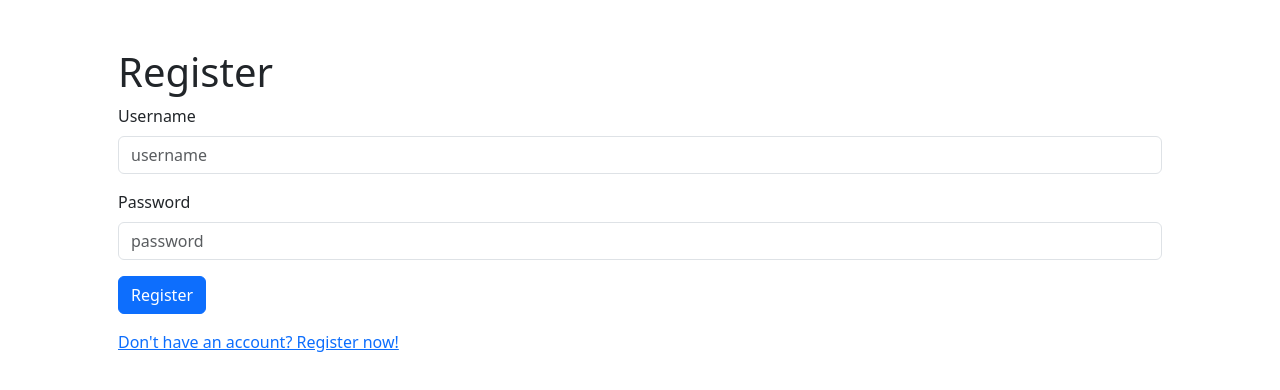
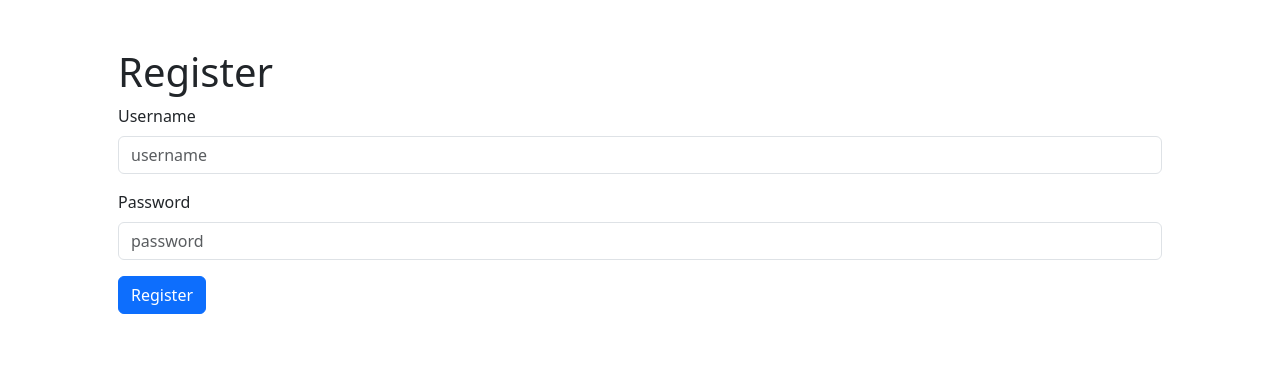
Before and after one commit to arminsheibak/Notes-App, a React (Vite) app in the folder front-end/: page /register in a window 1280 px wide. Shown: the top 390 px of the page. Built offline with nearby package versions, Linux system fonts and the light colour scheme; no server answers.

Commit message:
fixed add note bug

```diff
--- a/front-end/src/components/Form.tsx
+++ b/front-end/src/components/Form.tsx
@@ -82,7 +82,7 @@ const Form = ({ route, method }: Props) => {
           {name}
         </button>
       </form>
-      <Link to="/register">Don't have an account? Register now!</Link>
+      {method == 'login' && <Link to="/register">Don't have an account? Register now!</Link>}
     </div>
   );
 };
--- a/front-end/src/pages/HomePage.tsx
+++ b/front-end/src/pages/HomePage.tsx
@@ -37,9 +37,10 @@ const HomePage = () => {
     const original_data = [...notes];
     setNotes([...notes, note]);
     apiClient
-      .post("/api/notes/", note)
-      .then((res) => {
-        setNotes([...original_data, res.data]);
+    .post("/api/notes/", note)
+    .then((res) => {
+      setNotes([...original_data, res.data]);
+      setNote({} as Note);
       })
       .catch((error) => {
         setError(error);
```
